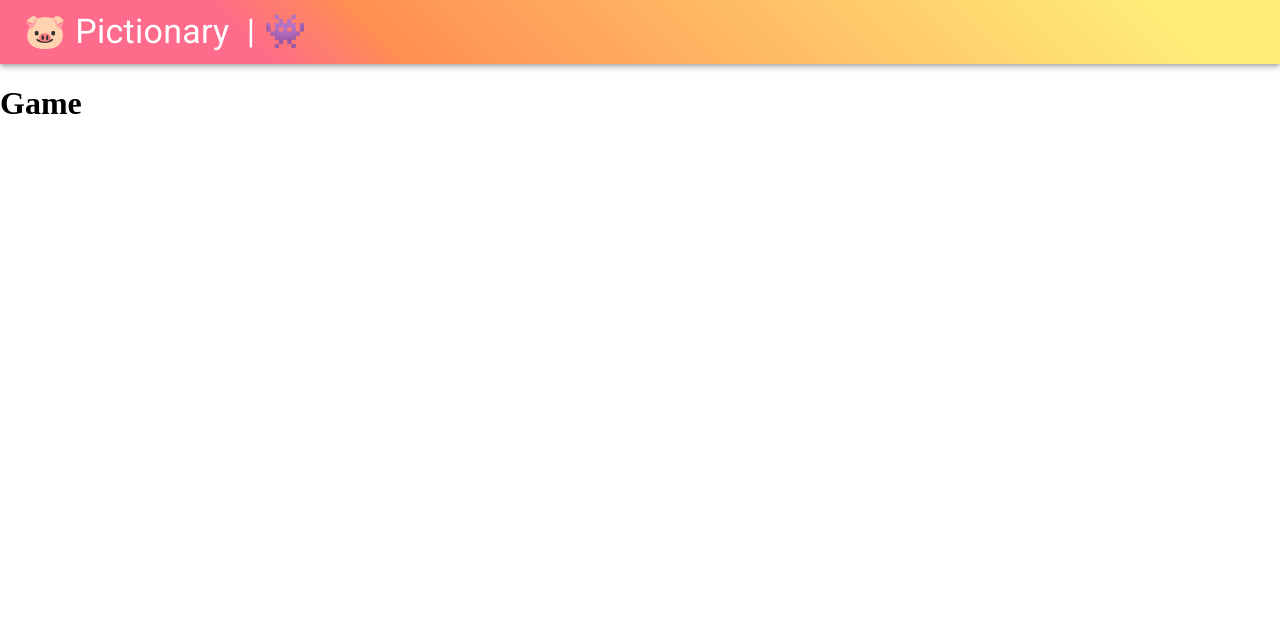
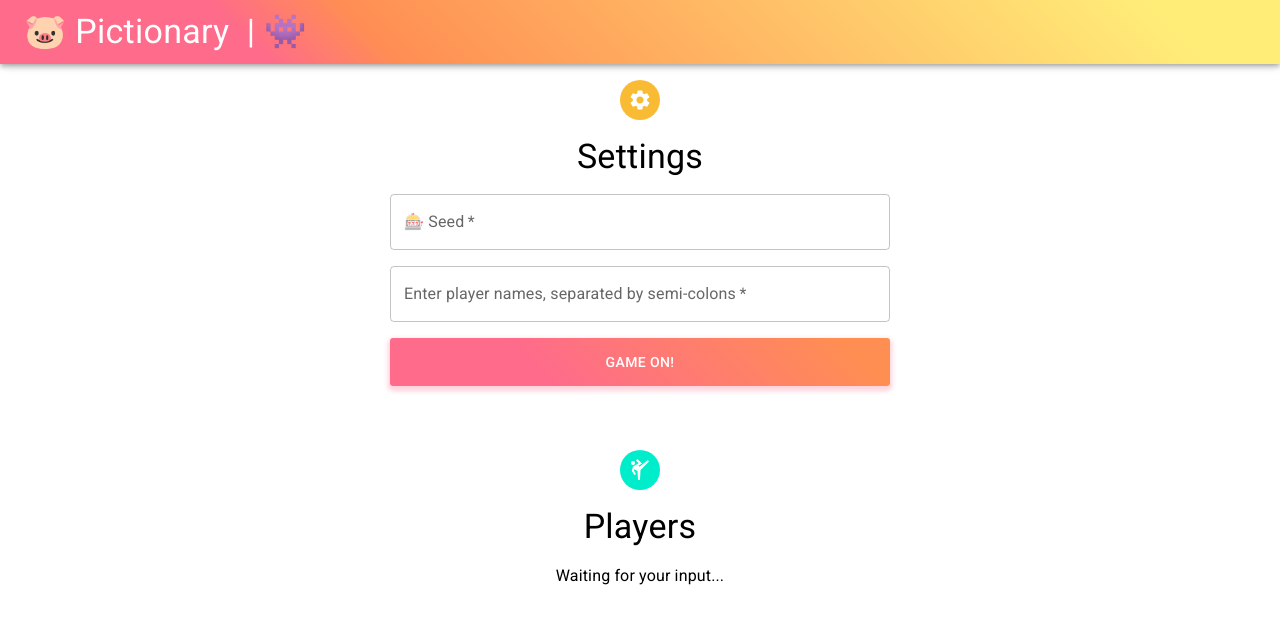
Before and after one commit to andHW/pig-pic, a React (Vite) app: page /pig-pic/game in a window 1280 px wide. Shown: the top 624 px of the page. Built offline with nearby package versions, Linux system fonts and the light colour scheme.

Commit message:
Refactor Game component to GameManager

```diff
--- a/src/main.tsx
+++ b/src/main.tsx
@@ -2,15 +2,13 @@
 import ReactDOM from 'react-dom/client'
 import App from './App.tsx'
 import './index.css'
-
-
 
 import { RouterProvider, createBrowserRouter } from "react-router-dom";
 import * as routes from './routes.ts';
 
 import Drawer from "./pages/Drawer.tsx";
 import Home from './pages/Home.tsx';
-import Game from './pages/Guesser.tsx';
+import GameManager from './pages/GameManager.tsx';
 import NotFound from './pages/NotFound.tsx';
 
 import { createTheme, ThemeProvider } from '@mui/material';
@@ -31,7 +29,7 @@
       },
       {
         path: routes.game,
-        element: <Game />,
+        element: <GameManager />,
       },
       {
         path: '*',
--- /dev/null
+++ b/src/pages/GameManager.tsx
@@ -0,0 +1,76 @@
+import { Avatar, Box, Button, Chip, Stack, styled, TextField, Typography } from "@mui/material";
+import {Face, Settings, SportsMartialArts} from '@mui/icons-material';
+import { useEffect, useState } from "react";
+
+const StyledBox = styled(Box)(({ theme }) => ({
+  width: '100%',
+  margin: theme.spacing(2),
+  justifySelf: 'center',
+  alignItems: 'center',
+  display: 'flex',
+  flexDirection: 'column',
+  gap: theme.spacing(8),
+}));
+
+function GameManager() {
+  const [names, setNames] = useState<string[]>([]);
+  const [nameSet, setNameSet] = useState<Set<string>>(new Set());
+
+  useEffect(() => {
+    setNames(Array.from(nameSet));
+  }, [nameSet]);
+
+  // TOOD: show error messages like duplicated names
+  const handleNameInputChange = (input: string) => {
+    const newNames = input
+      .split(';')
+      .map(name => name.trim())
+      .filter(name => name !== '');
+    setNameSet(new Set(newNames));
+  };
+
+  return (
+    <StyledBox>
+      <Stack spacing={2} alignItems="center" width={500}>
+        <Avatar sx={{ bgcolor: 'secondary.main' }}>
+          <Settings/>
+        </Avatar>
+        <Typography variant="h4">Settings</Typography>
+        <TextField
+          fullWidth label="🎰 Seed" variant="outlined" required
+        />
+        <TextField
+          onChange={(e) => handleNameInputChange(e.target.value)}
+          label="Enter player names, separated by semi-colons"
+          variant="outlined"
+          fullWidth
+          required
+        />
+        <Button variant="contained" color="primary" fullWidth>
+          Game on!
+        </Button>
+      </Stack>
+
+      <Stack spacing={2} alignItems="center" width='80vw'>
+        <Avatar sx={{ bgcolor: 'info.main' }}>
+          <SportsMartialArts/>
+        </Avatar>
+        <Typography variant="h4">Players</Typography>
+
+        {names.length < 1 ?
+          <Typography>
+      Waiting for your input...
+          </Typography>
+          :
+          <Stack spacing={1} direction="row" sx={{ flexWrap: 'wrap', rowGap: 1 }}>
+            {names.map((name, index) => (
+              <Chip key={index} icon={<Face />} label={name} color="info" />
+            ))}
+          </Stack>
+        }
+      </Stack>
+    </StyledBox>
+  );
+}
+
+export default GameManager;
--- a/src/pages/Guesser.tsx
+++ /dev/null
@@ -1,7 +0,0 @@
-function Game() {
-  return (
-    <h1>Game</h1>
-  );
-}
-
-export default Game;
```
